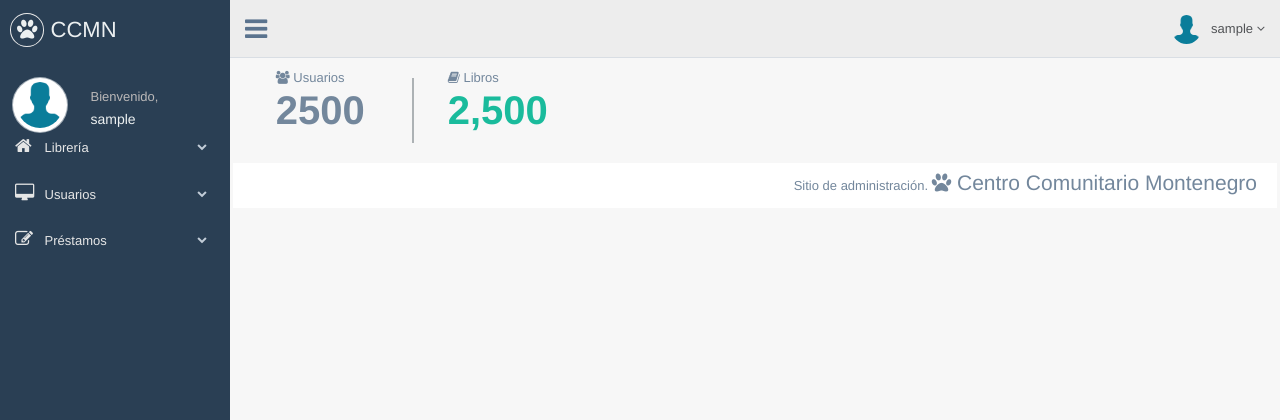
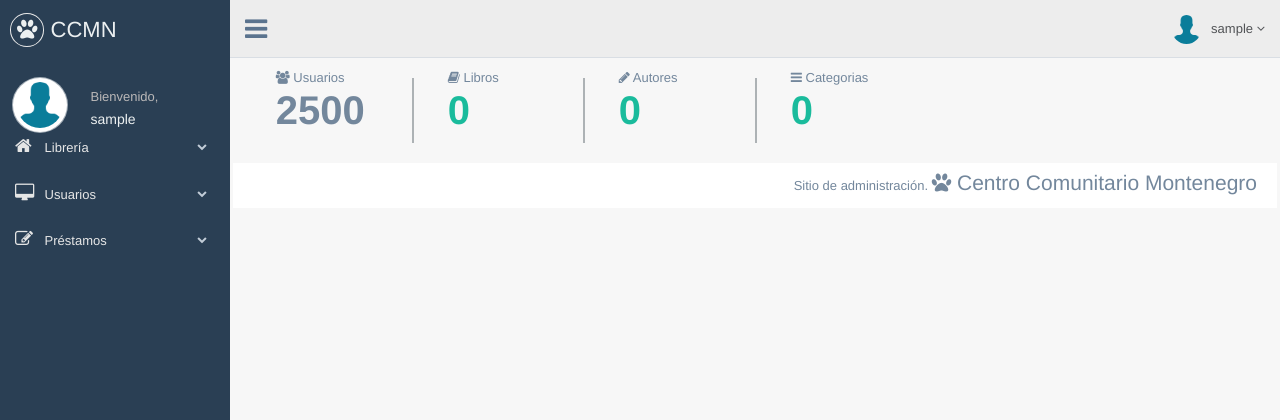
Before and after one commit to EduardoVaca/CCMN, a Django app: page /administrador/ in a window 1280 px wide. Shown: the top 420 px of the page. Run offline with Django 3.2, Linux system fonts and the light colour scheme; the visitor is signed in with stand-in values (Sample User, id 1); data that the repository does not hold is empty; some libraries are stand-ins or nearby versions.

Commit message:
Showing stadistics in dashboard

```diff
--- a/templates/administrador/base.html
+++ b/templates/administrador/base.html
@@ -56,7 +56,7 @@
                 <div class="left_col scroll-view">
 
                     <div class="navbar nav_title" style="border: 0;">
-                        <a href="index.html" class="site_title"><i class="fa fa-paw"></i> <span>CCMN</span></a>
+                        <a href="{% url 'admin_users:dashboard' %}" class="site_title"><i class="fa fa-paw"></i> <span>CCMN</span></a>
                     </div>
                     <div class="clearfix"></div>
 
--- a/templates/administrador/book_add.html
+++ b/templates/administrador/book_add.html
@@ -37,13 +37,14 @@
                         <div class="row" style="margin-bottom:5px">
                             <div class="form-group">
                                 <label class="control-label col-sm-4">Categoría:</label>
-                                <div class="col-sm-8">
+                                <div class="col-sm-7">
                                     <select class="select2_single form-control" tabindex="-1">
                                         {% for category in categories %}
                                             <option value="{{ category.pk }}">{{ category.name }}</option>
                                         {% endfor %}
                                     </select>
                                 </div>
+                                <a href=""><i class="fa fa-plus-square-o col-sm-1"></i></a>
                             </div>
                         </div>
                         <input type="checkbox" class="js-switch" disabled="disabled" hidden/>
--- a/templates/administrador/dashboard.html
+++ b/templates/administrador/dashboard.html
@@ -13,7 +13,21 @@
             <div class="left"></div>
             <div class="right">
                 <span class="count_top"><i class="fa fa-book"></i> Libros</span>
-                <div class="count green">2,500</div>
+                <div class="count green">{{ books_num }}</div>
+            </div>
+        </div>
+        <div class="animated flipInY col-md-2 col-sm-4 col-xs-4 tile_stats_count">
+            <div class="left"></div>
+            <div class="right">
+                <span class="count_top"><i class="fa fa-pencil"></i> Autores</span>
+                <div class="count green">{{ authors_num }}</div>
+            </div>
+        </div>
+        <div class="animated flipInY col-md-2 col-sm-4 col-xs-4 tile_stats_count">
+            <div class="left"></div>
+            <div class="right">
+                <span class="count_top"><i class="fa fa-reorder"></i> Categorias</span>
+                <div class="count green">{{ categories_num }}</div>
             </div>
         </div>
     </div>
--- a/users/views.py
+++ b/users/views.py
@@ -4,6 +4,7 @@ from django.contrib.auth.decorators import login_required, user_passes_test
 from django.contrib.auth.models import User
 
 from .models import AdminUser
+from library.models import Book, Author, Category
 
 
 def in_admin_group(user):
@@ -29,7 +30,14 @@ def auth_login(request):
 
 @user_passes_test(in_admin_group, login_url = 'admin_users:authentication')
 def dashboard(request):
-	context = {}
+	books_num = Book.objects.all().count()
+	authors_num = Author.objects.all().count()
+	categories_num = Category.objects.all().count()
+	context = {
+		'books_num': books_num,
+		'authors_num': authors_num,
+		'categories_num': categories_num,
+	}
 	return render(request, 'administrador/dashboard.html', context)
 
 
```
